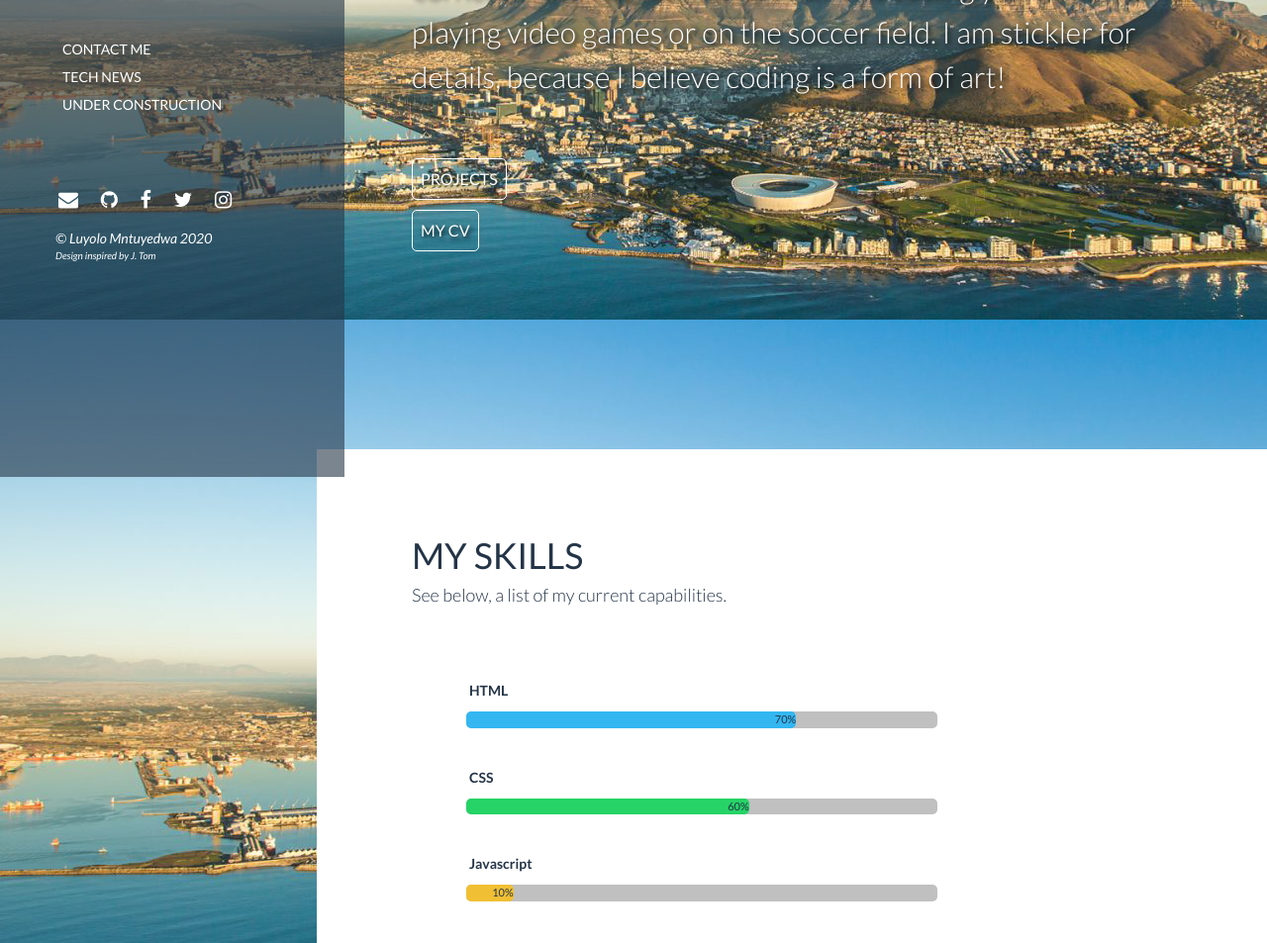
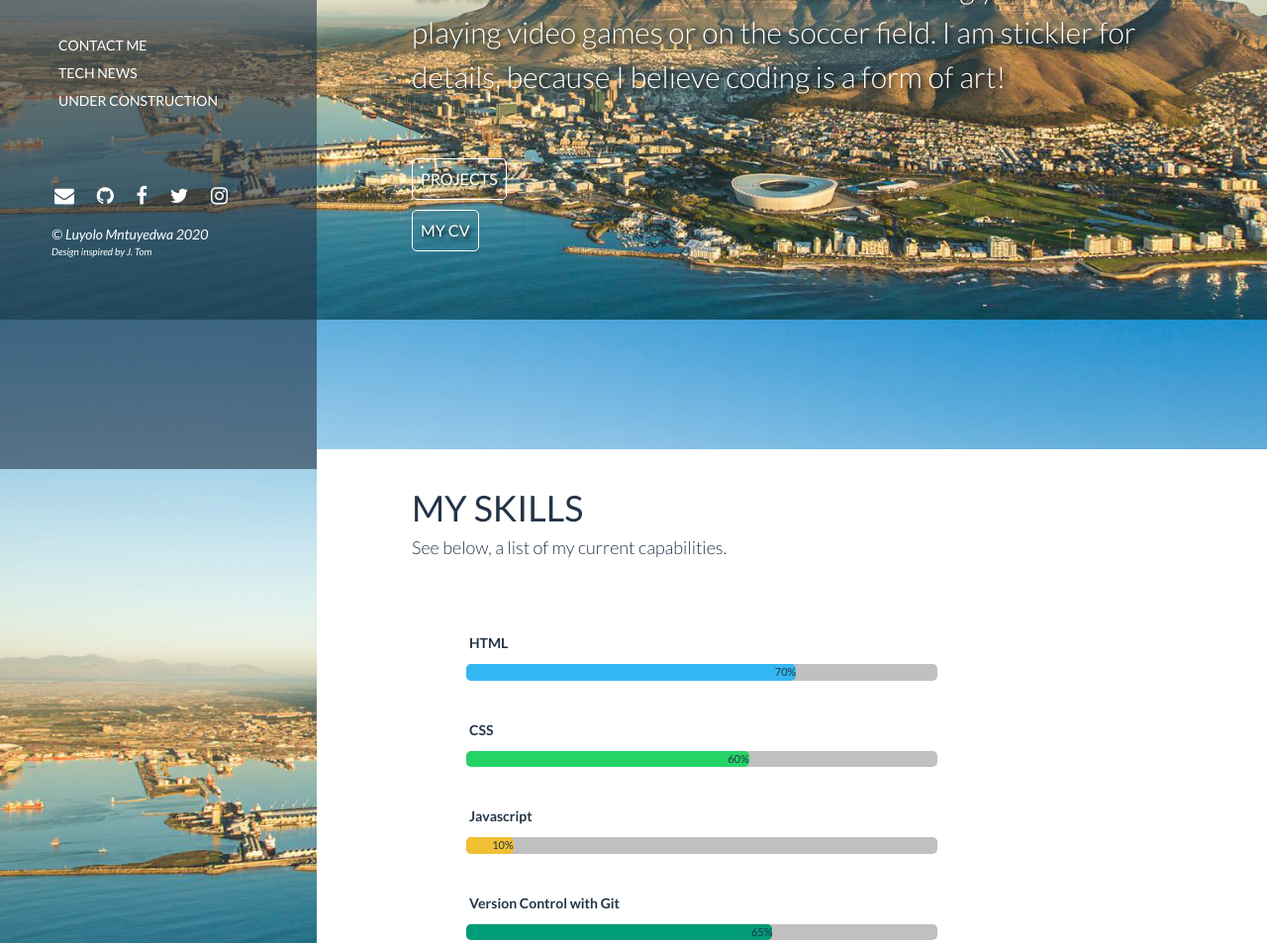
Before and after one commit to LuyoloLuja/my-portfolio, a plain HTML site: page index.html in a window 1280 px wide. Shown: the part 346-1299 px from the top of the page at 99% size. Drawn offline with Linux system fonts and the light colour scheme.

Commit message:
changed backround color for side section

```diff
--- a/css/mobilefriendly.css
+++ b/css/mobilefriendly.css
@@ -4,6 +4,7 @@
         background-attachment: initial;
     }
     .aside {
+        background-color: #243447;
         width: 98%;
         position: unset;
         font-size: 10px;
--- a/css/stylesheet.css
+++ b/css/stylesheet.css
@@ -29,13 +29,13 @@ h1, h2, h3, h4 {
 
 /* left side styling */
 .aside {
-    width: 320px;
+    width: 300px;
     background-color: #24344799;
     position: fixed;
     height: 100%;
     text-transform: uppercase;
     font-size: 14px;
-    padding: 1em;
+    padding: 10px;
 }
 .aside .profile img {
     border-radius: 50%;
@@ -102,7 +102,7 @@ h1, h2, h3, h4 {
 }
 .skills .skills-content {
     width: 80%;
-    margin: 5em auto;
+    margin: 2em auto;
 }
 .skills .skills-content h1 {
     text-transform: uppercase;
@@ -144,6 +144,12 @@ h1, h2, h3, h4 {
     border-radius: 5px;
     background-color: #f1bf34;
     width: 10%;
+    text-align: right;
+}
+.skills .skills-content .section-title .bars #git {
+    border-radius: 5px;
+    background-color: #009B77;
+    width: 65%;
     text-align: right;
 }
 .skills .skills-content .section-title .bars #photoshop {
@@ -190,7 +196,7 @@ h1, h2, h3, h4 {
 }
 .technologies i {
     font-style: normal;
-    background-color: #24344799;
+    background-color: #243447;
     color: #fff;
     padding: 5px;
 }
--- a/index.html
+++ b/index.html
@@ -91,6 +91,11 @@
                             <p>Javascript</p>
                             <div class="skill-bar">
                                 <div id="javascript">10%</div>
+                            </div>
+
+                            <p>Version Control with Git</p>
+                            <div class="skill-bar">
+                                <div id="git">65%</div>
                             </div>
 
                             <p>Photoshop</p>
```
Also changed, not shown: images/git.png (added).
